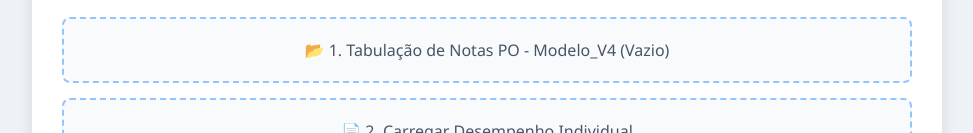
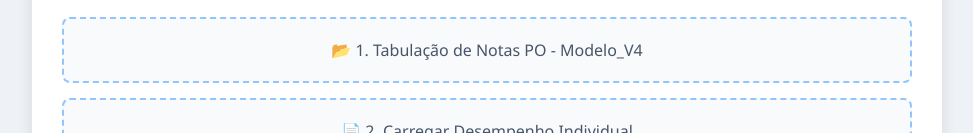
Before and after one commit to IvanildoPaiva/tabulacao_saep, a plain HTML site: page index.html in a window 1280 px wide. Shown: the part 219-352 px from the top of the page, without its empty margins (153-1126 px from the left). Drawn offline with Linux system fonts and the light colour scheme.

Commit message:
Fix HTML formatting and structure

```diff
--- a/index.html
+++ b/index.html
@@ -26,7 +26,7 @@
     </header>
 
     <div class="box" id="box-mestre" onclick="document.getElementById('file-mestre').click()">
-        📂 1. Tabulação de Notas PO - Modelo_V4 (Vazio)
+        📂 1. Tabulação de Notas PO - Modelo_V4
     </div>
     <input type="file" id="file-mestre" accept=".xlsx" hidden>
 
```
